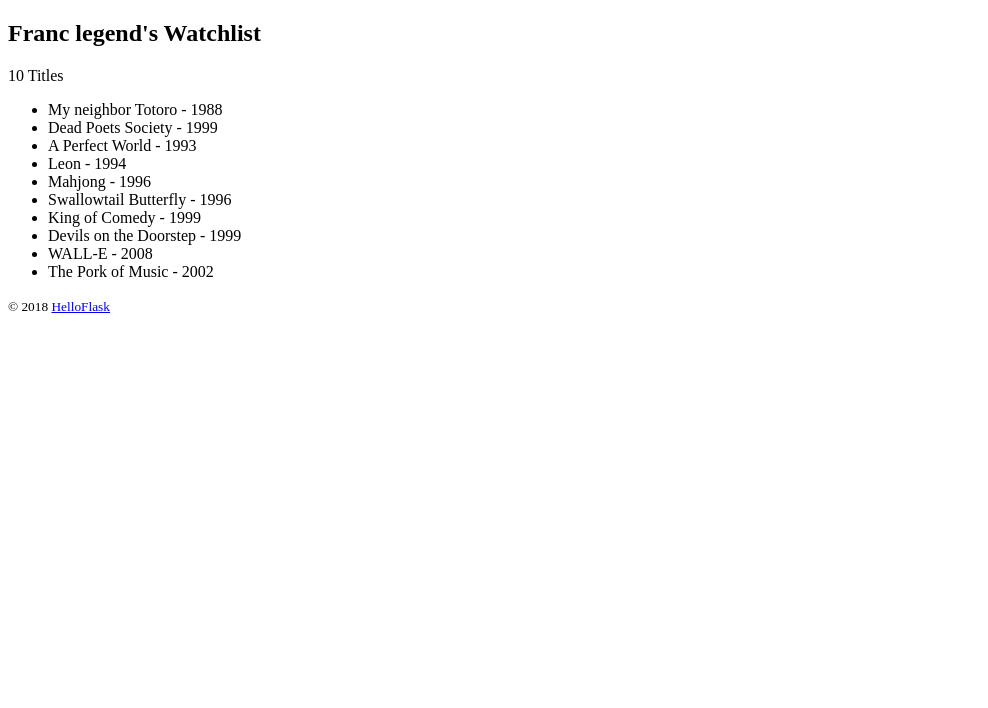
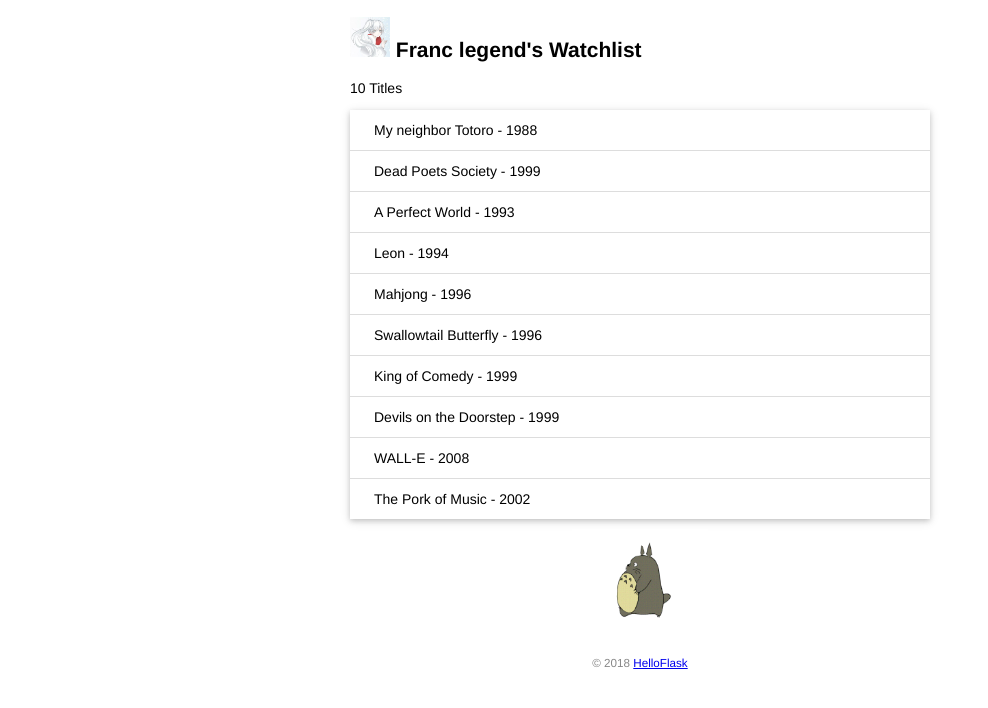
Before and after one commit to 1170301026/flask-tutorial-Mywatchlist, a Flask app: page / in a window 1280 px wide. Shown: the top 708 px of the page, without its empty margins (0-988 px from the left). Run offline with Flask 2, Linux system fonts and the light colour scheme.

Commit message:
Add static files

```diff
--- /dev/null
+++ b/static/style/style.css
@@ -0,0 +1,43 @@
+body {
+    margin: auto;
+    max-width: 580px;
+    font-size: 14px;
+    font-family: Helvetica, Arial, sans-serif;
+}
+
+footer {
+    color: #888;
+    margin-top: 15px;
+    text-align: center;
+    padding: 10px;
+}
+
+.avatar {
+    width: 40px;
+}
+
+.movie-list {
+    list-style-type: none;
+    padding: 0;
+    margin-bottom: 10px;
+    box-shadow: 0 2px 5px 0 rgba(0, 0, 0, 0.16), 0 2px 10px 0 rgba(0, 0, 0, 0.12);
+}
+
+.movie-list li {
+    padding: 12px 24px;
+    border-bottom: 1px solid #ddd;
+}
+
+.movie-list li:last-child {
+    border-bottom:none;
+}
+
+.movie-list li:hover {
+    background-color: #f8f9fa;
+}
+
+.totoro {
+    display: block;
+    margin: 0 auto;
+    height: 100px;
+}
--- a/templates/index.html
+++ b/templates/index.html
@@ -1,17 +1,24 @@
 <!DOCTYPE html>
+<!--suppress ALL -->
 <html lang="en">
 <head>
     <meta charset="utf-8">
     <title>{{ name }}'s Watchlist</title>
+    <link rel="icon" href="{{url_for('static',filename='favicon.ico')}}">
+    <link rel="stylesheet" href="{{url_for('static',filename='style/style.css')}}">
 </head>
 <body>
-    <h2>{{ name }}'s Watchlist</h2>
+    <h2>
+        <img alt="Avatar" class="avatar" src="{{url_for('static',filename='images/white.png')}}">
+        {{ name }}'s Watchlist
+    </h2>
     <p>{{ movies|length }} Titles</p>
-    <ul>
+    <ul class="movie-list">
         {% for movie in movies %}
         <li>{{ movie.title }} - {{ movie.year }}</li>
         {% endfor %}
     </ul>
+    <img alt="Walking Totoro" class="totoro" src="{{url_for('static',filename='images/totoro.gif')}}">
     <footer>
         <small>&copy; 2018 <a href="http://helloflask.com/tutorial">HelloFlask</a></small>
 	</footer>
```
Also changed, not shown: static/favicon.ico (added), static/images/totoro.gif (added), static/images/white.png (added), 1 other file.
